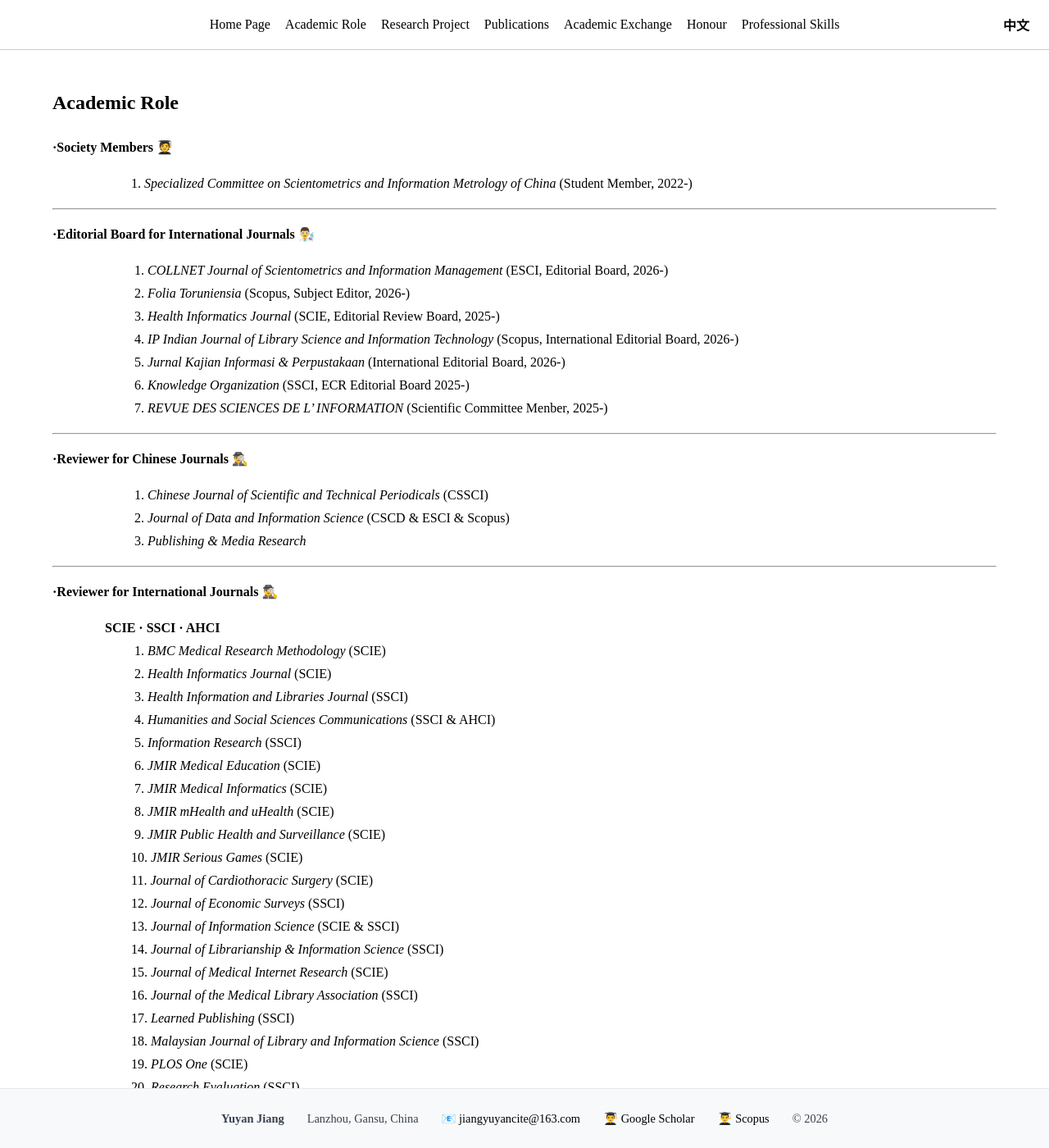
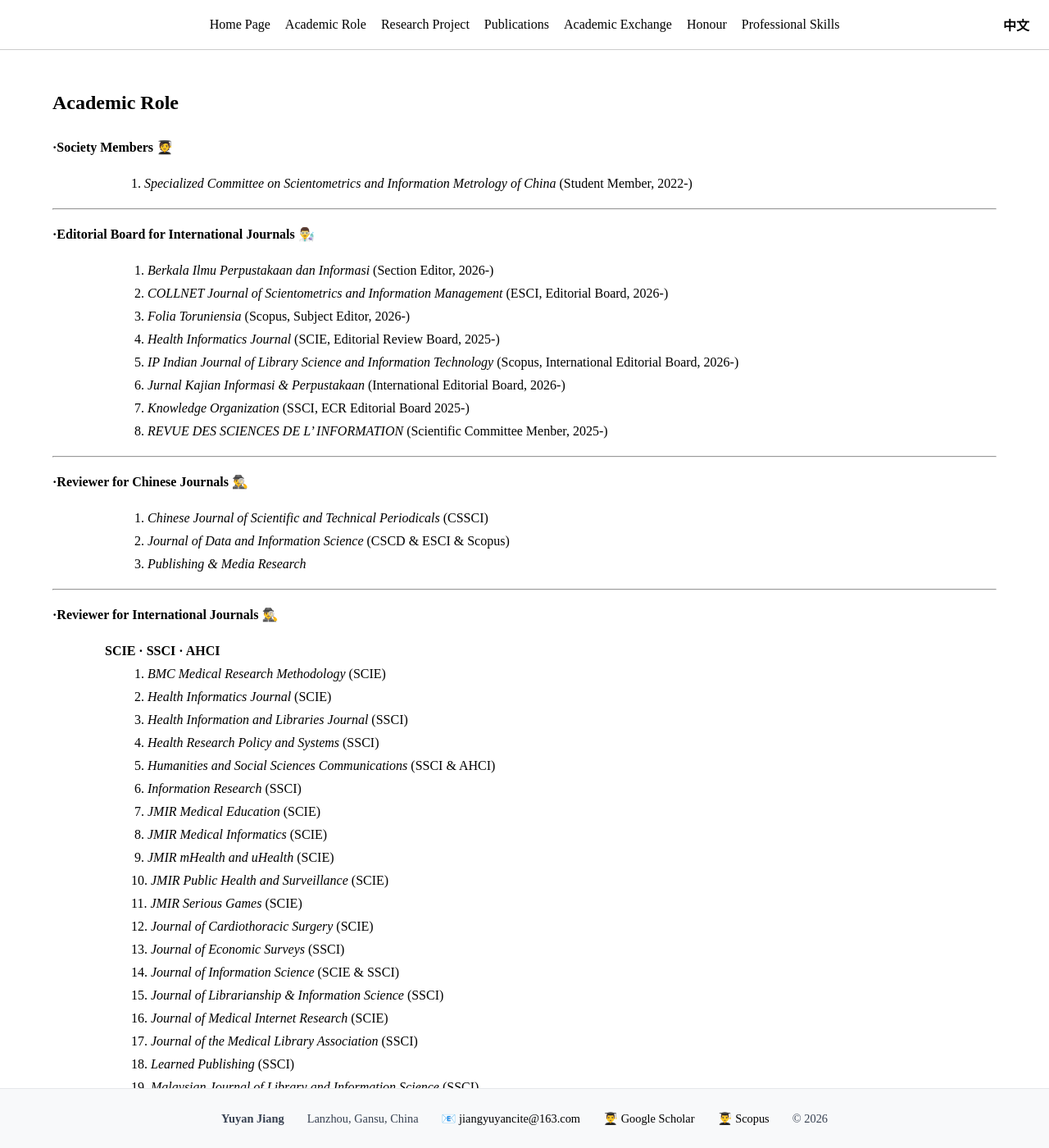
Before and after one commit to jiang-yuyan/Yuyan-Jiang-CV, a Jekyll site: the page built from role/roles.md, in a window 1280 px wide and 1400 px high. Shown: the whole window at 82% size. Built offline with Jekyll 4.4.1, drawn with Linux system fonts in a browser that asks for light colours; some of the changed text lies outside the part shown.

Commit message:
Daily Update

```diff
--- a/role/roles.md
+++ b/role/roles.md
@@ -13,13 +13,14 @@ __·Society Members__ 🧑‍🎓
 
 __·Editorial Board for International Journals__ 👨‍🔬
 
-&#8195;&#8195;&#8195;&#8195;&#8195;&#8195; 1. <a href="https://www.tarupublications.com/journal/CJSIM/editorial-board" style="text-decoration:none; color:inherit;">*COLLNET Journal of Scientometrics and Information Management*</a> (ESCI, Editorial Board, 2026-)
-&#8195;&#8195;&#8195;&#8195;&#8195;&#8195; 2. <a href="https://apcz.umk.pl/FT/about/editorialTeam" style="text-decoration:none; color:inherit;">*Folia Toruniensia*</a> (Scopus, Subject Editor, 2026-)
-&#8195;&#8195;&#8195;&#8195;&#8195;&#8195; 3. <a href="https://journals.sagepub.com/editorial-board/JHI" style="text-decoration:none; color:inherit;">*Health Informatics Journal*</a> (SCIE, Editorial Review Board, 2025-)
-&#8195;&#8195;&#8195;&#8195;&#8195;&#8195; 4. <a href="https://ijlsit.org/editorial" style="text-decoration:none; color:inherit;">*IP Indian Journal of Library Science and Information Technology*</a> (Scopus, International Editorial Board, 2026-)
-&#8195;&#8195;&#8195;&#8195;&#8195;&#8195; 5. <a href="https://jurnal.unpad.ac.id/jkip/about/editorialTeam" style="text-decoration:none; color:inherit;">*Jurnal Kajian Informasi & Perpustakaan*</a> (International Editorial Board, 2026-)
-&#8195;&#8195;&#8195;&#8195;&#8195;&#8195; 6. <a href="" style="text-decoration:none; color:inherit;">*Knowledge Organization*</a> (SSCI, ECR Editorial Board 2025-)
-&#8195;&#8195;&#8195;&#8195;&#8195;&#8195; 7. <a href="https://revues.imist.ma/index.php/JIS/about/editorialHistory" style="text-decoration:none; color:inherit;">*REVUE DES SCIENCES DE L' INFORMATION*</a> (Scientific Committee Menber, 2025-)
+&#8195;&#8195;&#8195;&#8195;&#8195;&#8195; 1. <a href="https://jurnal.ugm.ac.id/v3/BIP/about/editorialTeam" style="text-decoration:none; color:inherit;">*Berkala Ilmu Perpustakaan dan Informasi*</a> (Section Editor, 2026-)
+&#8195;&#8195;&#8195;&#8195;&#8195;&#8195; 2. <a href="https://www.tarupublications.com/journal/CJSIM/editorial-board" style="text-decoration:none; color:inherit;">*COLLNET Journal of Scientometrics and Information Management*</a> (ESCI, Editorial Board, 2026-)
+&#8195;&#8195;&#8195;&#8195;&#8195;&#8195; 3. <a href="https://apcz.umk.pl/FT/about/editorialTeam" style="text-decoration:none; color:inherit;">*Folia Toruniensia*</a> (Scopus, Subject Editor, 2026-)
+&#8195;&#8195;&#8195;&#8195;&#8195;&#8195; 4. <a href="https://journals.sagepub.com/editorial-board/JHI" style="text-decoration:none; color:inherit;">*Health Informatics Journal*</a> (SCIE, Editorial Review Board, 2025-)
+&#8195;&#8195;&#8195;&#8195;&#8195;&#8195; 5. <a href="https://ijlsit.org/editorial" style="text-decoration:none; color:inherit;">*IP Indian Journal of Library Science and Information Technology*</a> (Scopus, International Editorial Board, 2026-)
+&#8195;&#8195;&#8195;&#8195;&#8195;&#8195; 6. <a href="https://jurnal.unpad.ac.id/jkip/about/editorialTeam" style="text-decoration:none; color:inherit;">*Jurnal Kajian Informasi & Perpustakaan*</a> (International Editorial Board, 2026-)
+&#8195;&#8195;&#8195;&#8195;&#8195;&#8195; 7. <a href="" style="text-decoration:none; color:inherit;">*Knowledge Organization*</a> (SSCI, ECR Editorial Board 2025-)
+&#8195;&#8195;&#8195;&#8195;&#8195;&#8195; 8. <a href="https://revues.imist.ma/index.php/JIS/about/editorialHistory" style="text-decoration:none; color:inherit;">*REVUE DES SCIENCES DE L' INFORMATION*</a> (Scientific Committee Menber, 2025-)
 
 ---
 
@@ -37,26 +38,27 @@ __·Reviewer for International Journals__ 🕵️‍♂️
 &#8195;&#8195;&#8195;&#8195;&#8195;&#8195; 1. _BMC Medical Research Methodology_ (SCIE)
 &#8195;&#8195;&#8195;&#8195;&#8195;&#8195; 2. _Health Informatics Journal_ (SCIE)
 &#8195;&#8195;&#8195;&#8195;&#8195;&#8195; 3. _Health Information and Libraries Journal_ (SSCI)
-&#8195;&#8195;&#8195;&#8195;&#8195;&#8195; 4. _Humanities and Social Sciences Communications_ (SSCI & AHCI)
-&#8195;&#8195;&#8195;&#8195;&#8195;&#8195; 5. _Information Research_ (SSCI)
-&#8195;&#8195;&#8195;&#8195;&#8195;&#8195; 6. _JMIR Medical Education_ (SCIE)
-&#8195;&#8195;&#8195;&#8195;&#8195;&#8195; 7. _JMIR Medical Informatics_ (SCIE)
-&#8195;&#8195;&#8195;&#8195;&#8195;&#8195; 8. _JMIR mHealth and uHealth_ (SCIE)
-&#8195;&#8195;&#8195;&#8195;&#8195;&#8195; 9. _JMIR Public Health and Surveillance_ (SCIE)
-&#8195;&#8195;&#8195;&#8195;&#8195;&#8195;10. _JMIR Serious Games_ (SCIE)
-&#8195;&#8195;&#8195;&#8195;&#8195;&#8195;11. _Journal of Cardiothoracic Surgery_ (SCIE)
-&#8195;&#8195;&#8195;&#8195;&#8195;&#8195;12. _Journal of Economic Surveys_ (SSCI)
-&#8195;&#8195;&#8195;&#8195;&#8195;&#8195;13. _Journal of Information Science_ (SCIE & SSCI)
-&#8195;&#8195;&#8195;&#8195;&#8195;&#8195;14. _Journal of Librarianship & Information Science_ (SSCI)
-&#8195;&#8195;&#8195;&#8195;&#8195;&#8195;15. _Journal of Medical Internet Research_ (SCIE)
-&#8195;&#8195;&#8195;&#8195;&#8195;&#8195;16. _Journal of the Medical Library Association_ (SSCI)
-&#8195;&#8195;&#8195;&#8195;&#8195;&#8195;17. _Learned Publishing_ (SSCI)
-&#8195;&#8195;&#8195;&#8195;&#8195;&#8195;18. _Malaysian Journal of Library and Information Science_ (SSCI)
-&#8195;&#8195;&#8195;&#8195;&#8195;&#8195;19. _PLOS One_ (SCIE)
-&#8195;&#8195;&#8195;&#8195;&#8195;&#8195;20. _Research Evaluation_ (SSCI)
-&#8195;&#8195;&#8195;&#8195;&#8195;&#8195;21. _Research Integrity and Peer Review_ (SCIE & SSCI)
-&#8195;&#8195;&#8195;&#8195;&#8195;&#8195;22. _Scientometrics_ (SCIE & SSCI)
-&#8195;&#8195;&#8195;&#8195;&#8195;&#8195;23. _Serials Review_ (SSCI)
+&#8195;&#8195;&#8195;&#8195;&#8195;&#8195; 4. _Health Research Policy and Systems_ (SSCI)
+&#8195;&#8195;&#8195;&#8195;&#8195;&#8195; 5. _Humanities and Social Sciences Communications_ (SSCI & AHCI)
+&#8195;&#8195;&#8195;&#8195;&#8195;&#8195; 6. _Information Research_ (SSCI)
+&#8195;&#8195;&#8195;&#8195;&#8195;&#8195; 7. _JMIR Medical Education_ (SCIE)
+&#8195;&#8195;&#8195;&#8195;&#8195;&#8195; 8. _JMIR Medical Informatics_ (SCIE)
+&#8195;&#8195;&#8195;&#8195;&#8195;&#8195; 9. _JMIR mHealth and uHealth_ (SCIE)
+&#8195;&#8195;&#8195;&#8195;&#8195;&#8195;10. _JMIR Public Health and Surveillance_ (SCIE)
+&#8195;&#8195;&#8195;&#8195;&#8195;&#8195;11. _JMIR Serious Games_ (SCIE)
+&#8195;&#8195;&#8195;&#8195;&#8195;&#8195;12. _Journal of Cardiothoracic Surgery_ (SCIE)
+&#8195;&#8195;&#8195;&#8195;&#8195;&#8195;13. _Journal of Economic Surveys_ (SSCI)
+&#8195;&#8195;&#8195;&#8195;&#8195;&#8195;14. _Journal of Information Science_ (SCIE & SSCI)
+&#8195;&#8195;&#8195;&#8195;&#8195;&#8195;15. _Journal of Librarianship & Information Science_ (SSCI)
+&#8195;&#8195;&#8195;&#8195;&#8195;&#8195;16. _Journal of Medical Internet Research_ (SCIE)
+&#8195;&#8195;&#8195;&#8195;&#8195;&#8195;17. _Journal of the Medical Library Association_ (SSCI)
+&#8195;&#8195;&#8195;&#8195;&#8195;&#8195;18. _Learned Publishing_ (SSCI)
+&#8195;&#8195;&#8195;&#8195;&#8195;&#8195;19. _Malaysian Journal of Library and Information Science_ (SSCI)
+&#8195;&#8195;&#8195;&#8195;&#8195;&#8195;20. _PLOS One_ (SCIE)
+&#8195;&#8195;&#8195;&#8195;&#8195;&#8195;21. _Research Evaluation_ (SSCI)
+&#8195;&#8195;&#8195;&#8195;&#8195;&#8195;22. _Research Integrity and Peer Review_ (SCIE & SSCI)
+&#8195;&#8195;&#8195;&#8195;&#8195;&#8195;23. _Scientometrics_ (SCIE & SSCI)
+&#8195;&#8195;&#8195;&#8195;&#8195;&#8195;24. _Serials Review_ (SSCI)
 
 ---
 
```
Also changed, not shown: other parts of role/roles.md (+3 -2 lines), index-zh.md (+3 -3 lines), index.md (+2 -2 lines), role/roles-zh.md (+11 -9 lines), sitemap.xml (+15 -15 lines).
